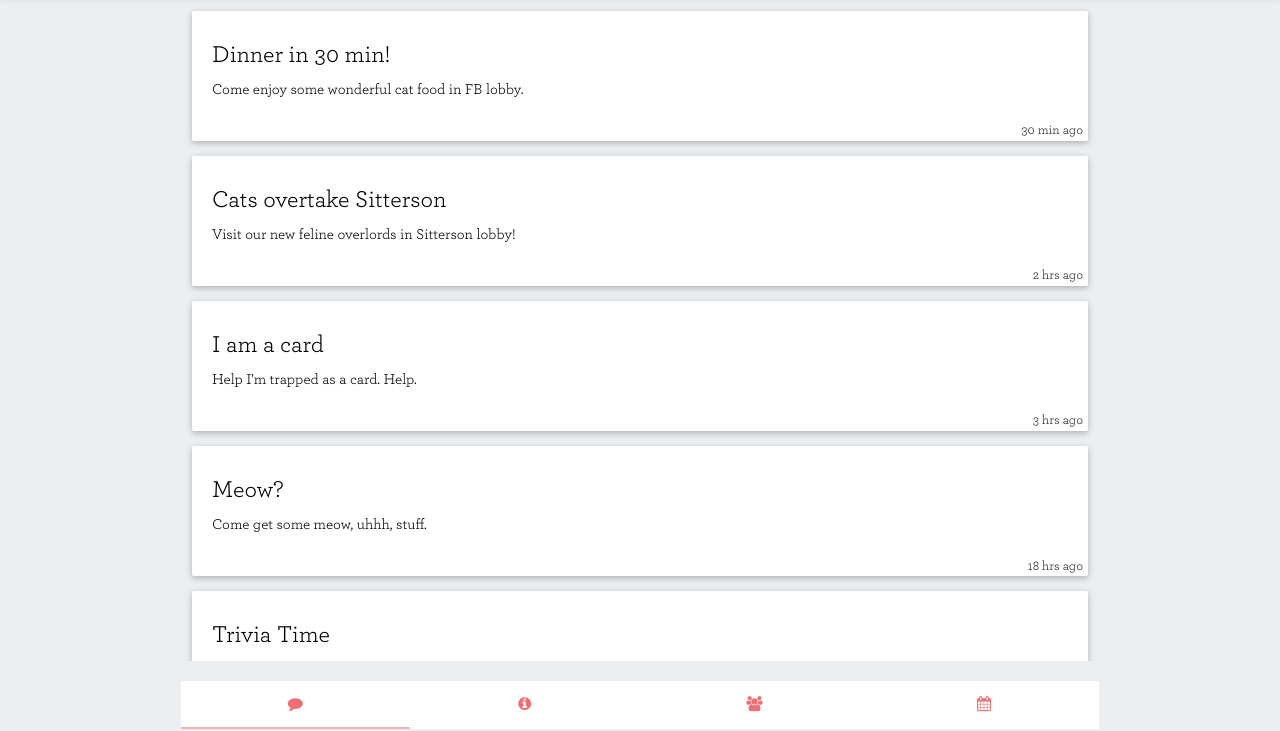
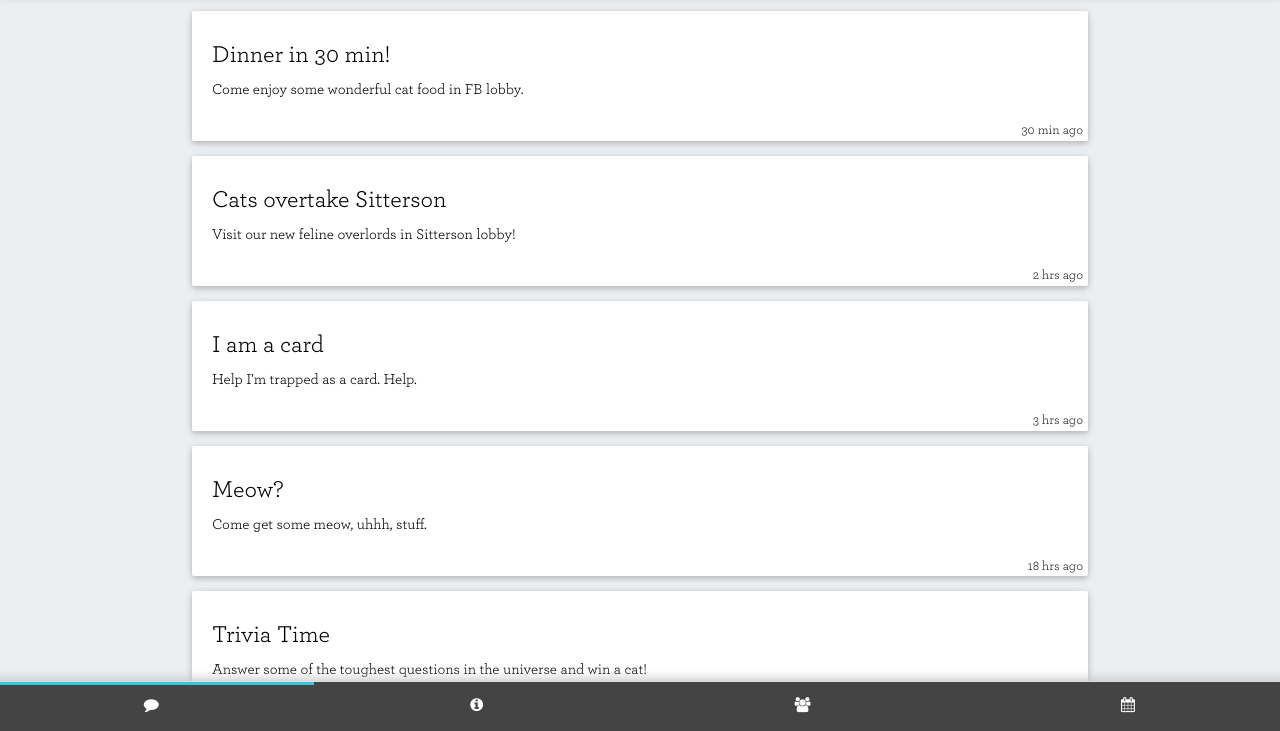
Before and after one commit to HackNC/app, a plain HTML site: page www/index.html in a window 1280 px wide. Shown: the part 69-800 px from the top of the page. Drawn offline with Linux system fonts and the light colour scheme; no server answers.

Commit message:
updated colors and stuff

```diff
--- a/www/css/index.css
+++ b/www/css/index.css
@@ -96,7 +96,6 @@ body {
     bottom: 0px;
     width:100%;
 }
-
 #menu-button {
 	position: absolute;
 	right: 10px;
@@ -107,7 +106,7 @@ body {
 	clear: both;
 	position: relative ;
 	z-index: 99;
-	background-color: #454545;
+	background-color: #787878;
 	display: none;
 }
 
@@ -145,6 +144,26 @@ body {
     height: 40px;
     margin-bottom: -16px;
 }
+
+#tab-row {
+	border-top: 1px solid #ddd;
+	border-bottom: 1px solid #444;
+	box-shadow: 0px -2px 10px 0px #C4C4C4;
+}
+
+#tab-row .tabs {
+	background-color: #444;
+}
+
+#tab-row a {
+	color: #fff;
+}
+
+.indicator /* style the default indicator */ {
+	background-color: #2EC9DD !important;
+	bottom: auto !important;
+	height: 3px !important;
+}
 /*.svg:hover path {
     fill: red;
 }*/
--- a/www/index.html
+++ b/www/index.html
@@ -22,10 +22,10 @@
         <meta http-equiv="Content-Type" content="text/html; charset=UTF-8" />
         <meta name="format-detection" content="telephone=no" />
         <meta name="viewport" content="user-scalable=no, initial-scale=1, maximum-scale=1, minimum-scale=1, width=device-width, height=device-height, target-densitydpi=medium-dpi" />
-        <link rel="stylesheet" type="text/css" href="css/index.css" />
         <link rel="stylesheet" type="text/css" href="css/materialize.min.css" />
         <link href="https://fonts.googleapis.com/icon?family=Material+Icons" rel="stylesheet">
         <link href="css/font-awesome.min.css" rel="stylesheet">
+        <link rel="stylesheet" type="text/css" href="css/index.css" />
         <link rel='import' href="sprites.svg">
         <script type="text/javascript" src="js/jquery-2.1.4.min.js"></script>
         <script type="text/javascript" src="js/materialize.min.js"></script>
@@ -220,9 +220,9 @@
 
           <!-- -------------- Footer ------------------- -->
         </main>
-        <footer class="app-footer page-footer blue-grey lighten-5">
-          <div class="container">
-            <div class="row">
+        <footer class="app-footer page-footer transparent">
+          <div class="container" style="width: 100%;">
+            <div class="row" id="tab-row">
              <ul class="tabs">
              	<li class="tab col s3"><a class="active" onclick="setView('notifications')" href="#notifications"><i class="fa fa-comment"></i></a></li>
              	<li class="tab col s3"><a onclick="setView('info')" href="#info"><i class="fa fa-info-circle"></i></a></li>
```
